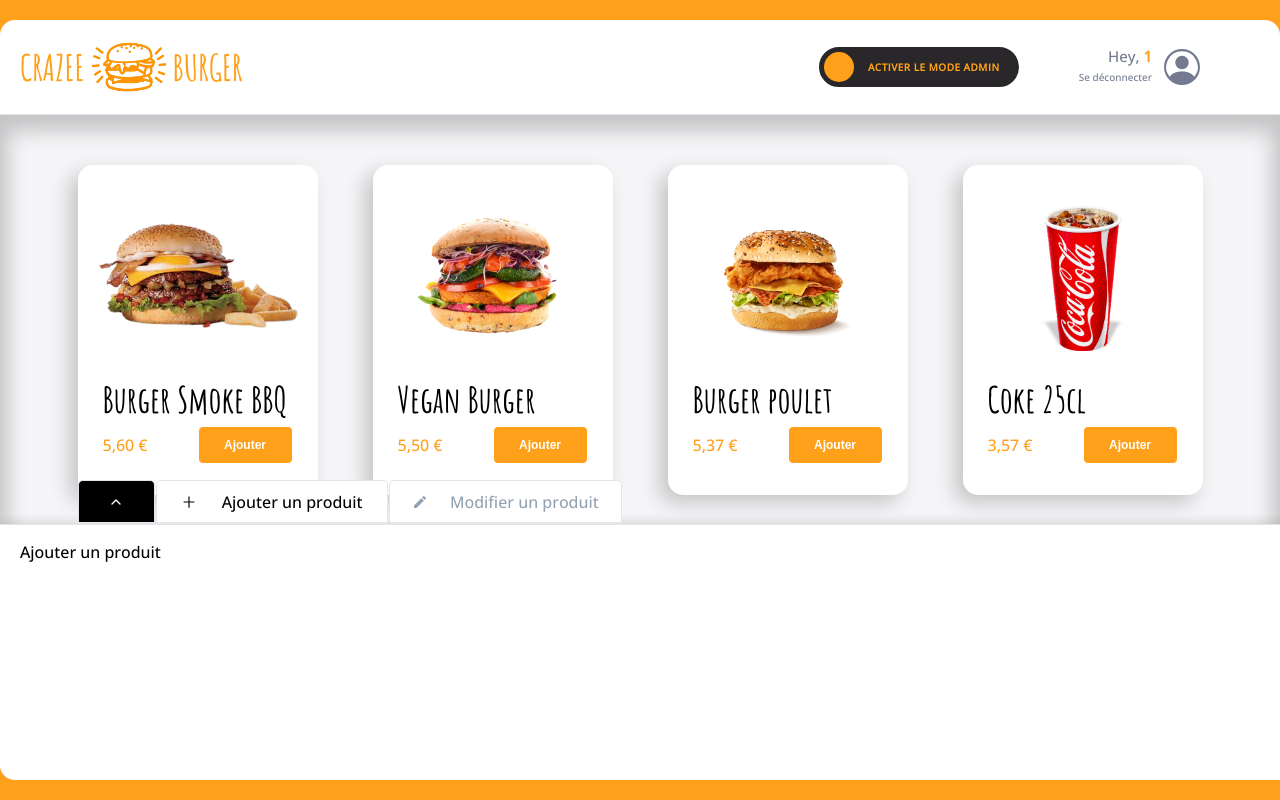
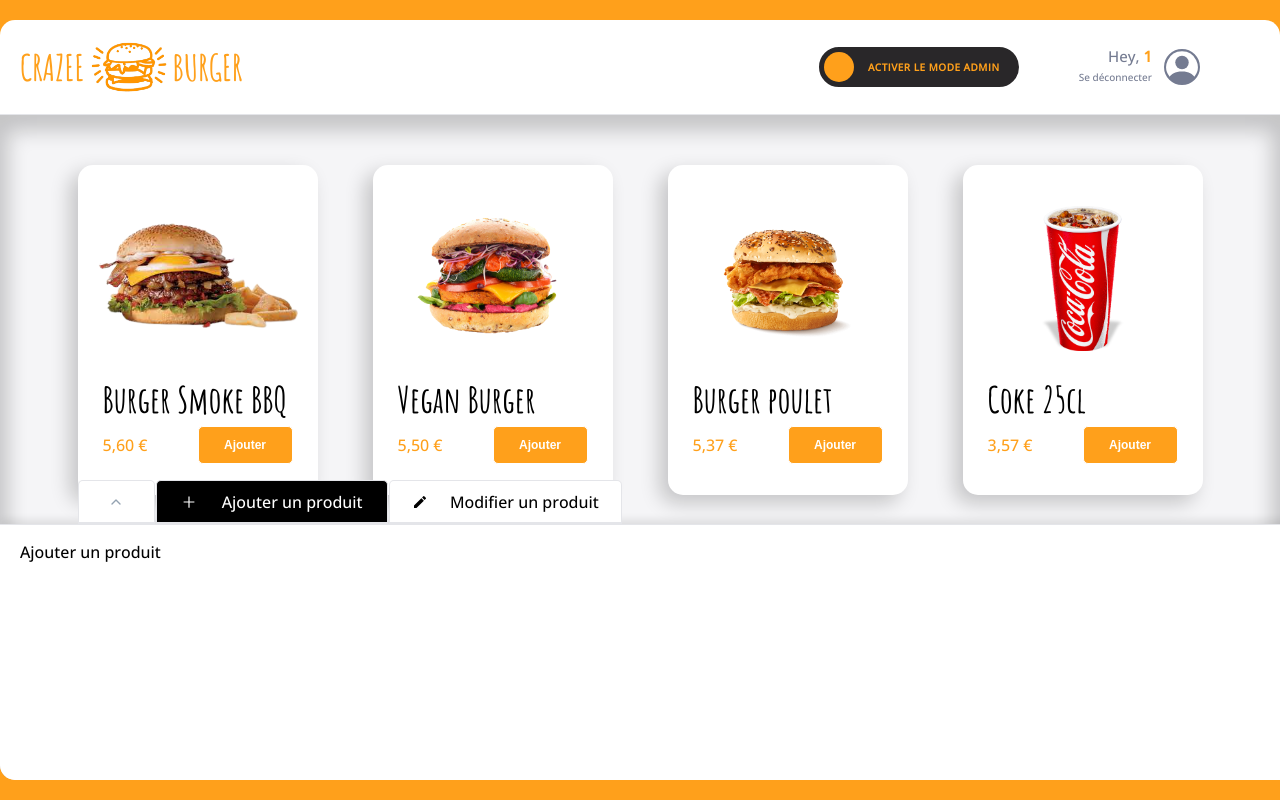
Before and after one commit to Ovgodd/crazee-burger, a React (Create React App) app: page /order/1 in a window 1280 px wide. Shown: the top 800 px of the page. Built offline with nearby package versions, Linux system fonts and the light colour scheme; grey boxes are pictures that could not be loaded.

Commit message:
✨ F07: MENU > ADMIN > Tab logic avec changement css implémenté

```diff
--- a/src/components/pages/order/Main/Tabs.js
+++ b/src/components/pages/order/Main/Tabs.js
@@ -7,42 +7,39 @@
 import { FiChevronUp } from "react-icons/fi";
 import { theme } from "../../../../theme";
 import AdminContext from "../../../../context/AdminContext";
-import { tab } from "@testing-library/user-event/dist/tab";
 export default function Tabs() {
   const { isToggle, setIsToggle } = useContext(AdminContext);
 
-  const [toggleAdminTab, setToggleAdminTab] = useState(true);
+  const [adminTab, setTAdminTab] = useState(2);
 
-  const [isAdminToggled, setIsAdminToggled] = useState(2);
-  //création fonction who handle when set toggle or untoggle
   const toggleTab = (index) => {
-    setToggleAdminTab(index);
-    if (!isAdminToggled) setIsAdminToggled(true);
+    setTAdminTab(index);
+    if (isToggle) setIsToggle(false);
     console.log(index);
   };
   const toggleAdminTabPanel = () => {
-    setIsAdminToggled(!isAdminToggled);
+    setIsToggle(!isToggle);
     console.log("opening panel");
   };
   return (
     <TabsStyled>
       <TabButton
-        onClick={toggleAdminTabPanel}
-        className={isToggle ? "tab1" : "tab1-close"}
+        className={isToggle ? "tab1-close" : "tab1"}
         Icon={isToggle ? <FiChevronDown /> : <FiChevronUp />}
         text={""}
+        onClick={toggleAdminTabPanel}
       />
       <TabButton
-        onClick={() => toggleTab(2)}
-        className={isToggle ? "tab2" : "tab2-close"}
+        className={adminTab === 2 ? "tab2" : "tab2-close"}
         Icon={<AiOutlinePlus />}
         text={"Ajouter un produit"}
+        onClick={() => toggleTab(2)}
       />
       <TabButton
-        onClick={() => toggleTab(3)}
-        className={"tab3"}
+        className={adminTab === 3 ? "tab3" : "tab3-close"}
         Icon={<MdModeEditOutline />}
         text={"Modifier un produit"}
+        onClick={() => toggleTab(3)}
       />
     </TabsStyled>
   );
@@ -68,6 +65,7 @@
   .tab2 {
     grid-column-start: 3;
     grid-column-end: 6;
+
     background-color: black;
     color: white;
   }
@@ -80,6 +78,8 @@
   .tab3 {
     grid-column-start: 6;
     grid-column-end: 9;
+    background-color: black;
+    color: white;
   }
   .tab3-close {
     grid-column-start: 6;
```
